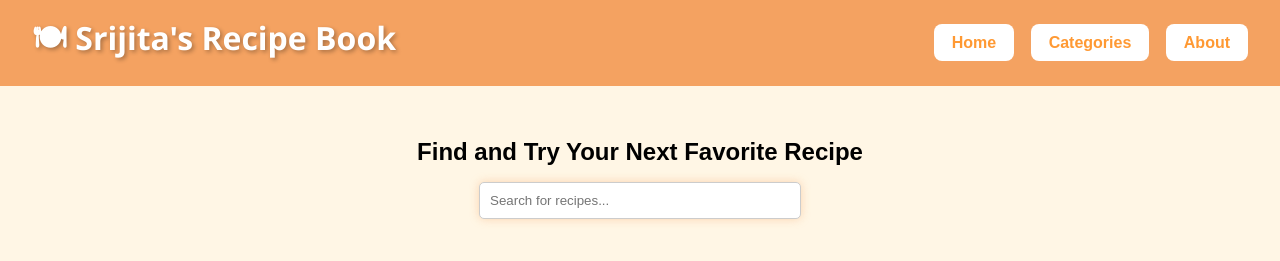
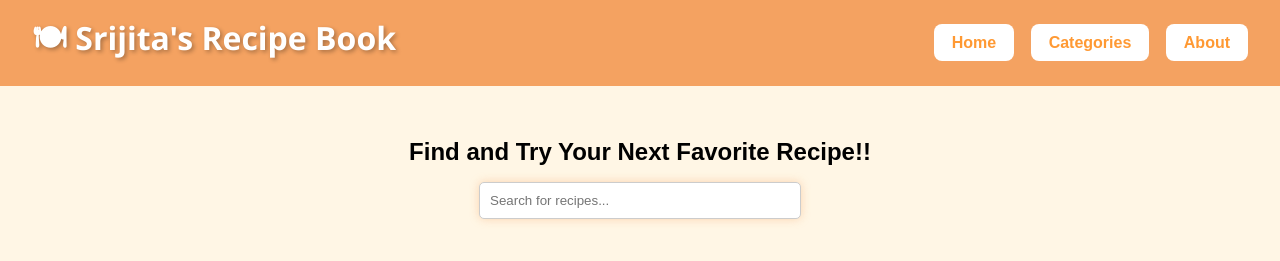
Before and after one commit to Srijita627/Recipe-book-project, a plain HTML site: page index.html in a window 1280 px wide. Shown: the top 261 px of the page. Drawn offline with Linux system fonts and the light colour scheme.

Commit message:
Update index.html

```diff
--- a/index.html
+++ b/index.html
@@ -17,7 +17,7 @@
   </header>
 
   <section class="search">
-    <h2>Find and Try Your Next Favorite Recipe</h2>
+    <h2>Find and Try Your Next Favorite Recipe!!</h2>
     <input type="text" id="searchBar" placeholder="Search for recipes..." />
   </section>
 
```
